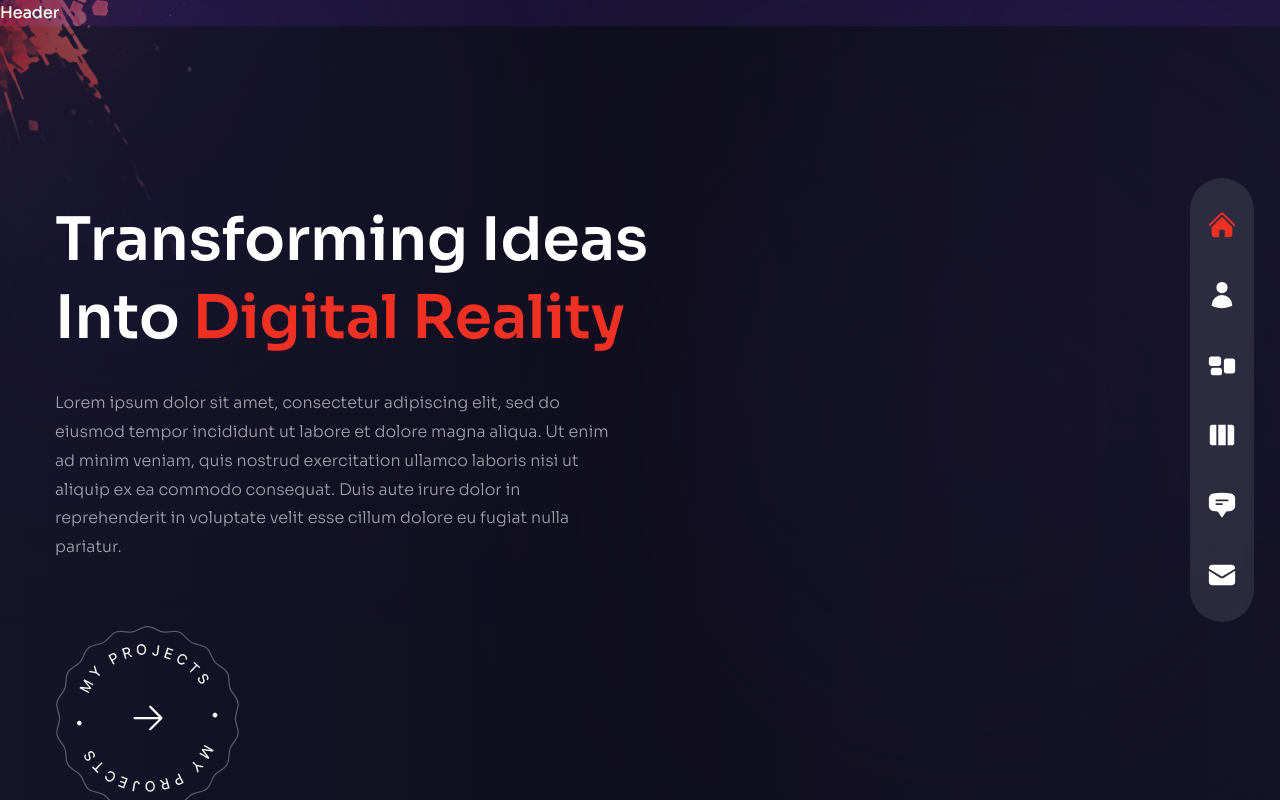
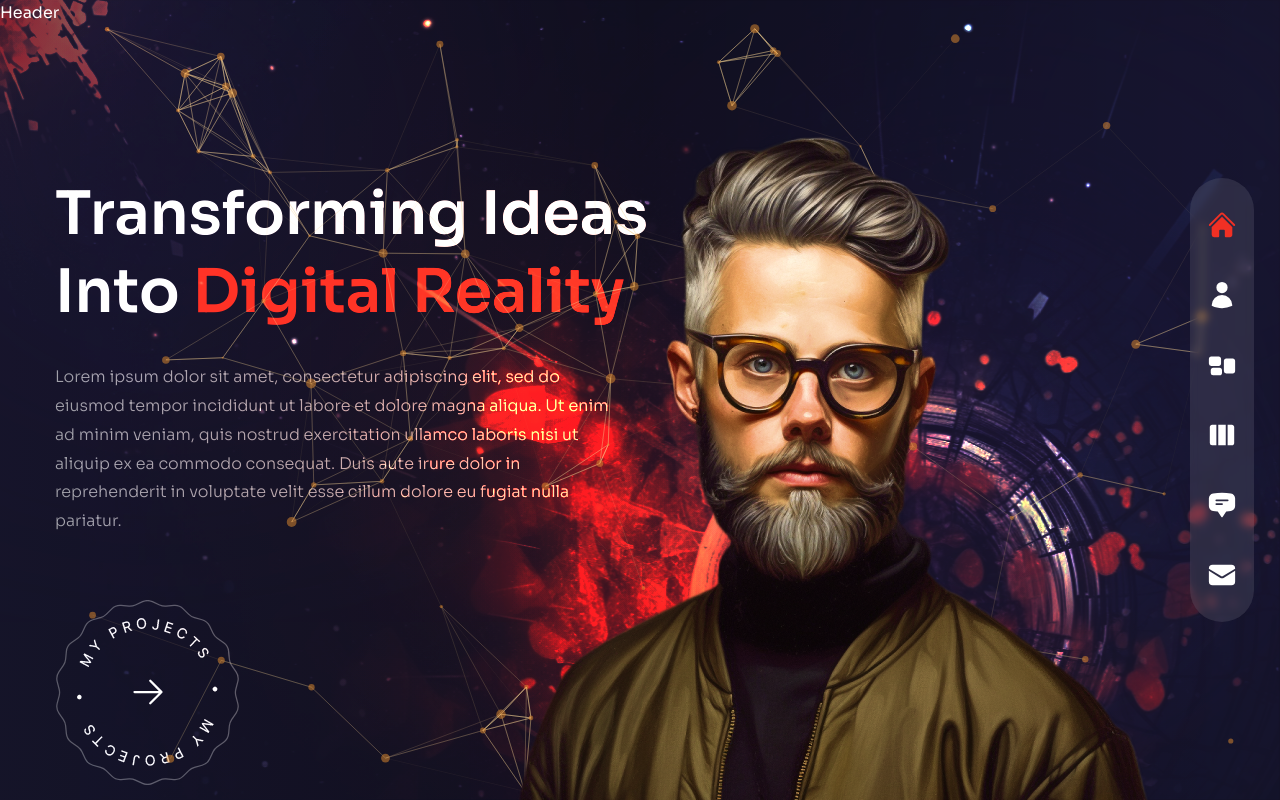
Before and after one commit to mahmudlukman/portfolio, a Next.js app: page / in a window 1280 px wide. Built offline with nearby package versions, Linux system fonts and the light colour scheme.

Commit message:
hero section complete

```diff
--- a/components/Avatar.js
+++ b/components/Avatar.js
@@ -1,5 +1,16 @@
+// next image
+import Image from "next/image";
+
 const Avatar = () => {
-  return <div>Avatar</div>;
+  return <div className="hidden xl:flex xl:max-w-none">
+    <Image
+      src={'/avatar.png'}
+      alt=""
+      width={737}
+      height={678}
+      className="translate-z-0 w-full h-full"
+    />
+  </div>;
 };
 
 export default Avatar;
--- a/components/Header.js
+++ b/components/Header.js
@@ -1,5 +1,5 @@
 const Header = () => {
-  return <header>Header</header>;
+  return <header className="absolute z-30 w-full">Header</header>;
 };
 
 export default Header;
--- a/components/ParticlesContainer.js
+++ b/components/ParticlesContainer.js
@@ -1,5 +1,95 @@
+import { Particles } from 'react-tsparticles';
+import { loadFull } from 'tsparticles';
+import { useCallback } from 'react';
+
 const ParticlesContainer = () => {
-  return <div>Particles Container</div>;
+  // init
+  const particlesInit = useCallback(async (engine) => {
+    await loadFull(engine);
+  }, []);
+
+  const particlesLoaded = useCallback(async () => {}, []);
+  return (
+    <Particles
+      className="w-full h-full absolute translate-z-0"
+      id="tsparticles"
+      init={particlesInit}
+      loaded={particlesLoaded}
+      options={{
+        fullScreen: { enable: false },
+        background: {
+          color: {
+            value: '',
+          },
+        },
+        fps_limit: 120,
+        interactivity: {
+          events: {
+            onClick: {
+              enable: false,
+              mode: 'push',
+            },
+            onHover: {
+              enable: true,
+              mode: 'repulse',
+            },
+            resize: true,
+          },
+          modes: {
+            push: {
+              quantity: 90,
+            },
+            repulse: {
+              distance: 200,
+              duration: 0.4,
+            },
+          },
+        },
+        particles: {
+          color: {
+            value: '#e68e2e',
+          },
+          links: {
+            color: '#f5d393',
+            distance: 150,
+            enable: true,
+            opacity: 0.5,
+            width: 1,
+          },
+          collisions: {
+            enable: true,
+          },
+          move: {
+            direction: 'none',
+            enable: true,
+            outModes: {
+              default: 'bounce',
+            },
+            random: false,
+            speed: 1,
+            straight: false,
+          },
+          number: {
+            density: {
+              enable: true,
+              area: 800,
+            },
+            value: 80,
+          },
+          opacity: {
+            value: 0.5,
+          },
+          shape: {
+            type: 'circle',
+          },
+          size: {
+            value: { min: 1, max: 5 },
+          },
+        },
+        detectRetina: true,
+      }}
+    />
+  );
 };
 
 export default ParticlesContainer;
--- a/pages/index.js
+++ b/pages/index.js
@@ -22,9 +22,9 @@
           <motion.h1
             className="h1"
             variants={fadeIn('down', 0.2)}
-            initial='hidden'
-            animate='show'
-            exit='hidden'
+            initial="hidden"
+            animate="show"
+            exit="hidden"
           >
             Transforming Ideas <br /> Into{' '}
             <span className="text-accent">Digital Reality</span>
@@ -33,9 +33,9 @@
           <motion.p
             className="max-w-sm xl:max-w-xl mx-auto xl:mx-0 mb-10 xl:mb-16"
             variants={fadeIn('down', 0.3)}
-            initial='hidden'
-            animate='show'
-            exit='hidden'
+            initial="hidden"
+            animate="show"
+            exit="hidden"
           >
             Lorem ipsum dolor sit amet, consectetur adipiscing elit, sed do
             eiusmod tempor incididunt ut labore et dolore magna aliqua. Ut enim
@@ -50,17 +50,33 @@
           </div>
           <motion.div
             variants={fadeIn('down', 0.4)}
-            initial='hidden'
-            animate='show'
-            exit='hidden'
-            className='hidden xl:flex'
+            initial="hidden"
+            animate="show"
+            exit="hidden"
+            className="hidden xl:flex"
           >
             <ProjectsBtn />
           </motion.div>
         </div>
       </div>
       {/* image */}
-      <div>image</div>
+      <div className="w-[1200px] h-full absolute right-0 bottom-0">
+        {/* bg img */}
+        <div className="bg-none xl:bg-explosion xl:bg-cover xl:bg-right xl:bg-no-repeat w-full h-full absolute mix-blend-color-dodge translate-z-0"></div>
+        {/* particles */}
+        <ParticlesContainer />
+        {/* avatar img */}
+        <motion.div
+          variants={fadeIn('up', 0.5)}
+          initial="hidden"
+          animate="show"
+          exit="hidden"
+          transition={{ duration: 1, ease: 'easeInOut' }}
+          className="w-full h-full max-w-[737px] max-h-[678px] absolute -bottom-32 lg:bottom-0 lg:right-[8%]"
+        >
+          <Avatar />
+        </motion.div>
+      </div>
     </div>
   );
 };
```
Also changed, not shown: public/avatar1.png (added).
